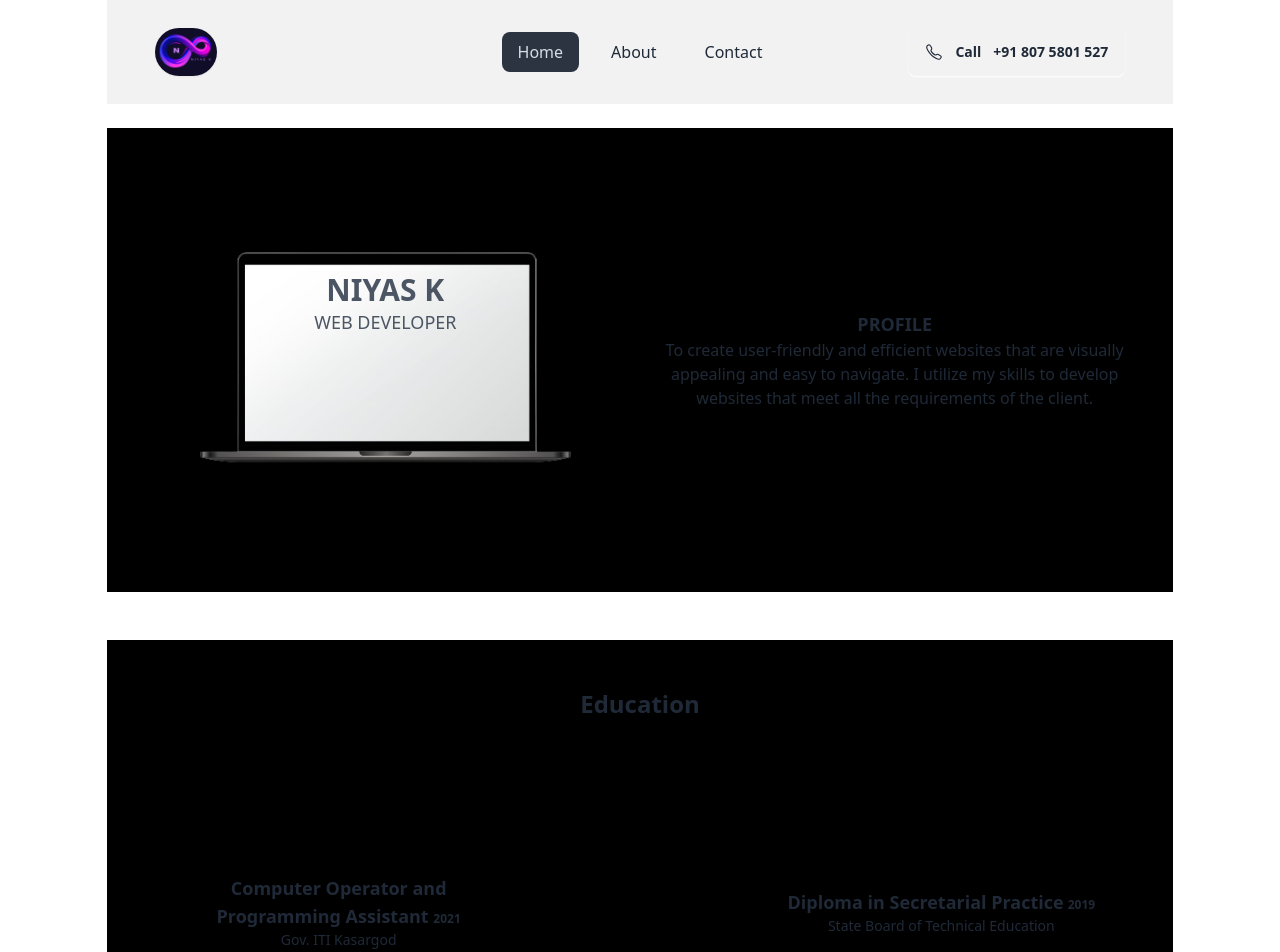
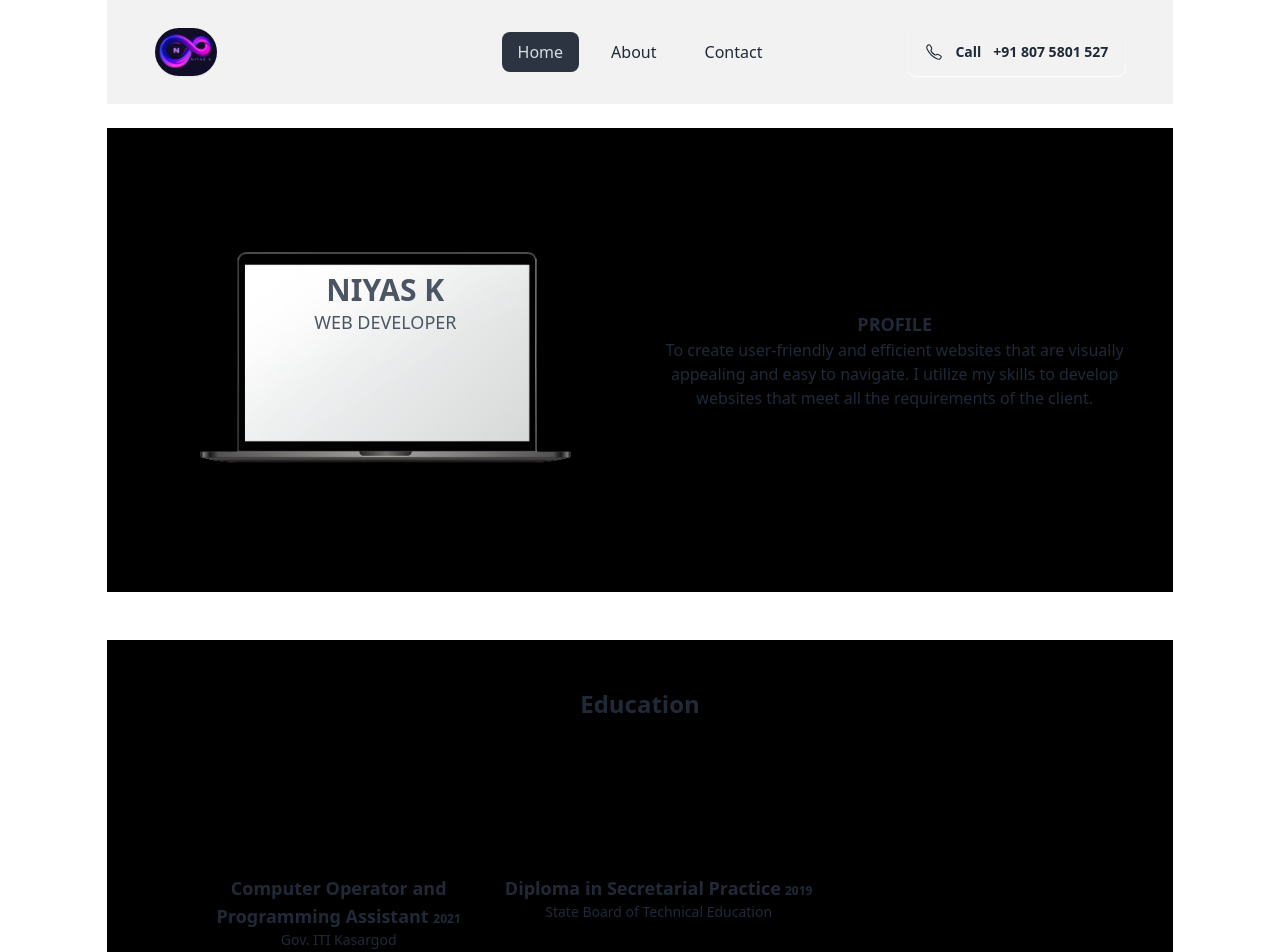
Before and after one commit to niyask123/niyas-k, a React (Vite) app: page / in a window 1280 px wide. Shown: the top 952 px of the page. Built offline with nearby package versions, Linux system fonts and the light colour scheme.

Commit message:
updations

```diff
--- a/src/pages/homePage/SecondSection.jsx
+++ b/src/pages/homePage/SecondSection.jsx
@@ -9,11 +9,12 @@ export default function SecondSection() {
         </div>
         <div
           className="
-      relative flex flex-col lg:flex-row gap-6 lg:gap-0 w-full h-[16rem] lg:h-96 lg:flex lg:items-center lg:justify-between
+      relative  w-full h-[16rem] lg:h-96 lg:flex lg:items-center lg:justify-between
       lg:rounded-lg lg:px-6 lg:bg-cover lg:bg-center
-      bg-none bg-black"
-          style={{ backgroundColor:'black', backgroundImage: "url('/img/siteimg/laphand.jpg');" }}
+      bg-none "
+          style={{ backgroundImage: "url('/img/siteimg/laphand.jpg');" }}
         >
+          <div className="flex flex-col bg-black lg:bg-transparent lg:flex-row gap-6 lg:gap-0">
           <div className="flex flex-col text-center">
             <div className="text-lg font-semibold lg:w-80">
               Computer Operator and Programming Assistant{" "}
@@ -28,6 +29,7 @@ export default function SecondSection() {
             </div>
             <div className="text-sm">State Board of Technical Education</div>
           </div>
+          </div>
         </div>
       </div>
     </div>
```
